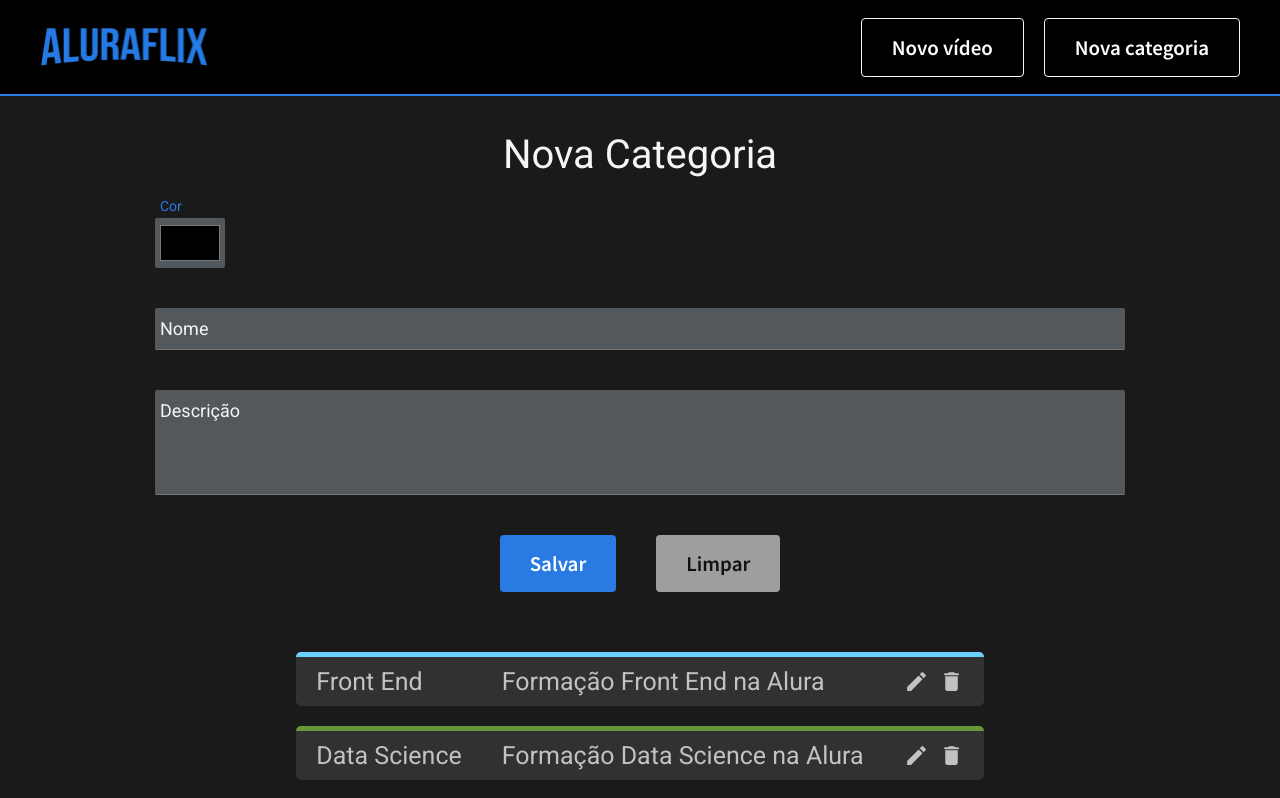
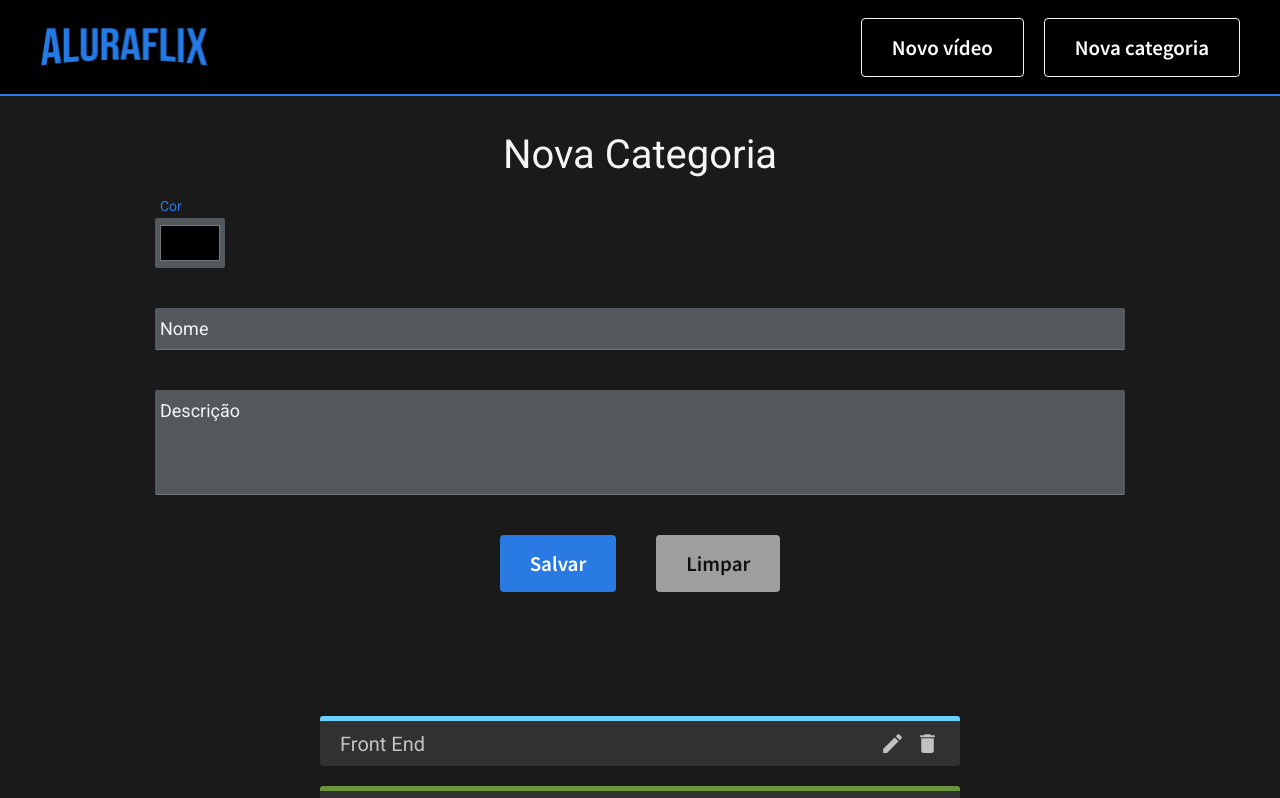
Before and after one commit to bncblnc/dogflix, a React (Create React App) app: page /novacategoria in a window 1280 px wide. Shown: the top 798 px of the page. Built offline with nearby package versions, Linux system fonts and the light colour scheme.

Commit message:
categories list with div

```diff
--- a/src/components/CategoriesList/index.jsx
+++ b/src/components/CategoriesList/index.jsx
@@ -1,63 +1,49 @@
 import React from "react";
 import styled from "styled-components";
 import { MdDelete as IconDelete, MdEdit as IconEdit } from "react-icons/md";
-import { grayColorDark } from "../UI/variables";
+import { blackColorLighter, grayColorDark } from "../UI/variables";
 
-const StyledTable = styled.table`
-  max-width: 80rem;
-  border-spacing: 0 2rem;
+const CategoryCard = styled.div`
+  width: 50%;
+  margin: 2rem auto;
+
+  display: flex;
+  justify-content: space-between;
+  align-items: center;
+
+  background-color: rgba(255, 255, 255, 0.1);
+  padding: 1rem 2rem;
+  border-top: 5px solid;
+  border-radius: 0.3rem;
+
   color: ${grayColorDark};
-
-  td {
-    border-top: 5px solid transparent;
-    padding: 1rem 2rem;
-  }
-`;
-
-const Row = styled.tr`
-  background-color: rgba(255, 255, 255, 0.1);
-  font-size: 4rem;
-`;
-
-const FirstCol = styled.td`
-  border-top-left-radius: 5px;
-  border-bottom-left-radius: 0.5rem;
-`;
-
-const LastCol = styled.td`
-  border-top-right-radius: 5px;
-  border-bottom-right-radius: 0.5rem;
+  font-size: 2rem;
 `;
 
 const IconsBox = styled.div`
   display: flex;
   gap: 1rem;
   font-size: 4rem;
+
+  > :hover {
+    color: ${blackColorLighter};
+    cursor: pointer;
+    transform: scale(1.2);
+  }
 `;
-
-function borderColor(color) {
-  return {
-    borderColor: `${color}`,
-  };
-}
 
 export default function CategoriesList({ item }) {
   return (
-    <StyledTable>
-      <tbody>
+    <>
       {item.map((obj, index) => (
-          <Row key={index}>
-            <FirstCol style={borderColor(obj.color)}>{obj.category}</FirstCol>
-            <td style={borderColor(obj.color)}>{obj.subtitle}</td>
-            <LastCol style={borderColor(obj.color)}>
+        <CategoryCard key={index} style={{ borderColor: obj.color }}>
+          {obj.category}
           <IconsBox>
             <IconEdit />
             <IconDelete />
           </IconsBox>
-            </LastCol>
-          </Row>
+        </CategoryCard>
       ))}
-      </tbody>
-    </StyledTable>
+    </>
   );
 }
--- a/src/pages/NewCategory/index.jsx
+++ b/src/pages/NewCategory/index.jsx
@@ -39,8 +39,9 @@ export default function NewCategory() {
         />
 
         <ButtonsForm />
-        <CategoriesList item={initialData} />
       </FormStyled>
+
+      <CategoriesList item={initialData} />
     </main>
   );
 }
```
Lines whose indentation alone changed are shown as unchanged.
